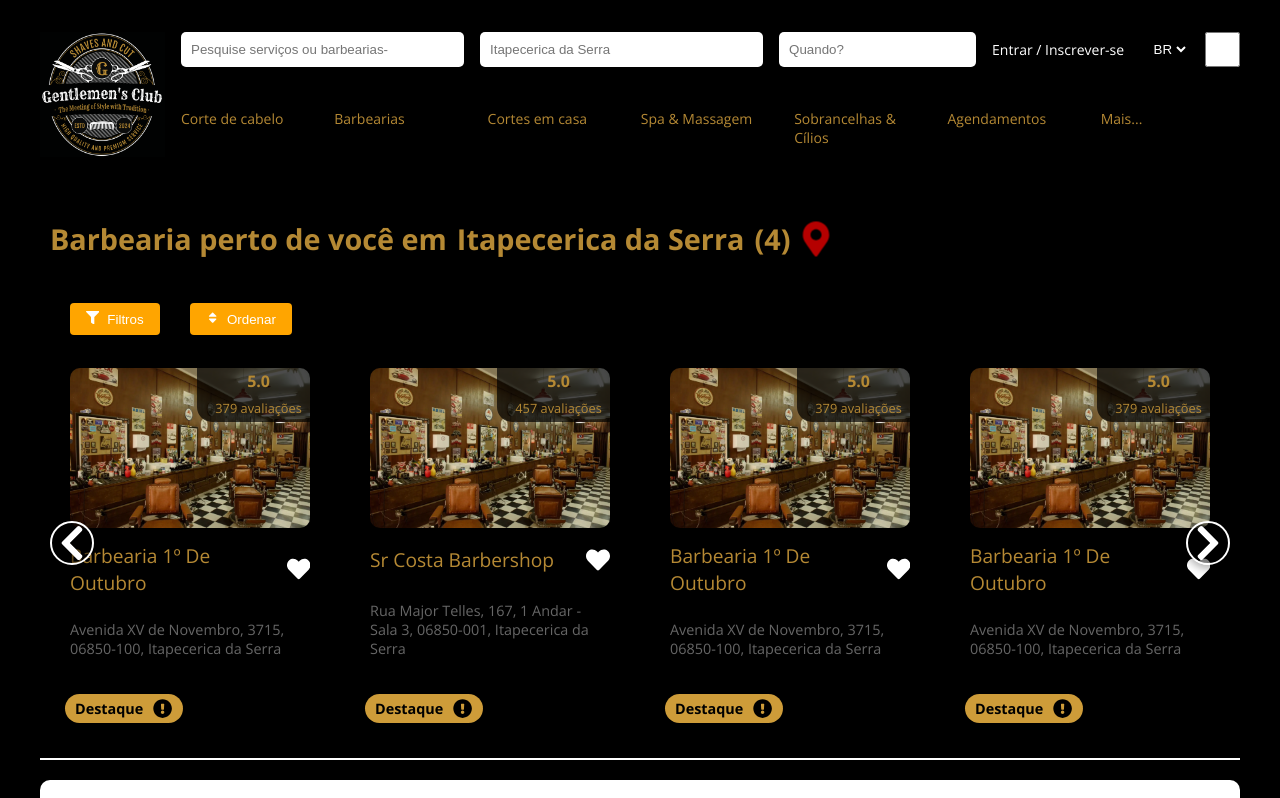
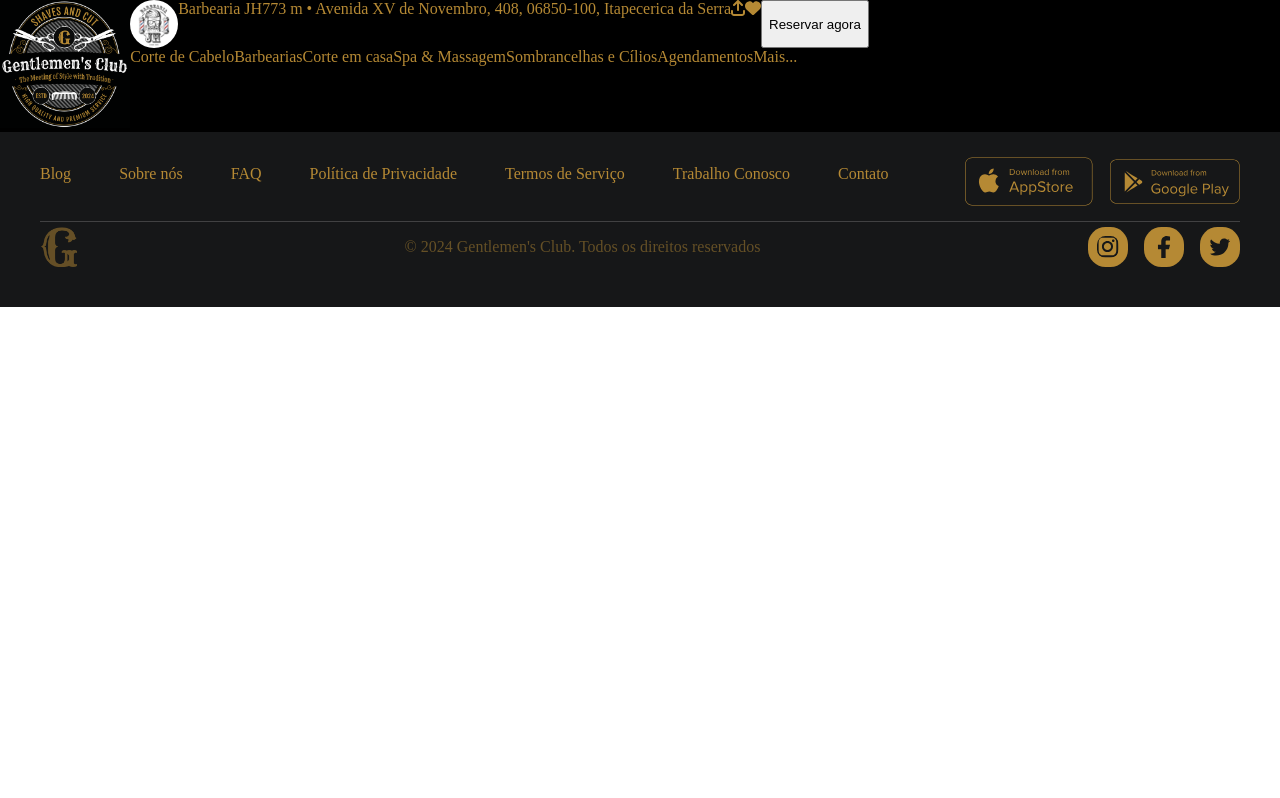
Before and after one commit to Git-Hub-Gentlemen-s-Club/GentlemensClub, a React (Vite) app in the folder gentlemens-club-app/: page / in a window 1280 px wide. Shown: the top 798 px of the page. Built offline with nearby package versions, Linux system fonts and the light colour scheme.

Commit message:
Inicio da pagina da barbearia

```diff
--- a/gentlemens-club-app/src/App.jsx
+++ b/gentlemens-club-app/src/App.jsx
@@ -10,6 +10,7 @@
 import Pagination from "./components/Pagination"; // Importando o componente Pagination
 import InformationCard from "./components/InformationCard"; // Importando o componente InformationCard
 import './App.css'; // Incluindo os estilos atualizados
+import BarberShopSelected from "./components/BarberShopSelected";
 
 function App() {
     const city = "Itapecerica da Serra";
@@ -34,8 +35,8 @@
 
     return (
         <>
-            <GlobalStyle />
-            <Header />
+            {/* <GlobalStyle /> */}
+            {/* <Header />
             <div className="container">
                 <LocationHeader city={city} />
                 <div className="carousel-wrapper">
@@ -53,7 +54,8 @@
                 <BarberInfoCard barberData={barberData} />
             </div>
             <Pagination currentPage={currentPage} totalPages={totalPages} onPageChange={handlePageChange} />
-            <InformationCard city={city} /> {/* Adicionando o componente InformationCard */}
+            <InformationCard city={city} /> Adicionando o componente InformationCard */}
+            <BarberShopSelected />
             <Footer />
         </>
     );
--- /dev/null
+++ b/gentlemens-club-app/src/components/BarberShopSelected.jsx
@@ -0,0 +1,151 @@
+import Logo from '../assets/LogoGentlemensClub.png'
+import BarbershopLogo from '../assets/barbeariaJH.jpg'
+import { faHeart, faArrowUpFromBracket } from '@fortawesome/free-solid-svg-icons';
+import { FontAwesomeIcon } from '@fortawesome/react-fontawesome';
+
+import styled from "styled-components"
+
+const barberShopSelected = styled.div`
+    background-color: #000;
+    `
+const Header = styled.header`
+    background-color: #000;
+    display: flex;
+    flex-direction: row;
+    color: #B58934;
+    `
+const LogoDiv = styled.div`
+    `
+const HeaderDiv = styled.div`
+    `
+const ImgDiv = styled.div`
+    display: flex;
+    flex-direction: row;
+    `
+const ImgEnderecoDiv = styled.div`
+    display: block;
+`
+const LinkDiv = styled.div`
+    `
+const LogoImg = styled.img`
+    width: auto;
+    height: 8rem;
+    `
+const LogoBarbershop = styled.img`
+    width: auto;
+    height: 3rem;
+    border-radius: 50%;
+    `
+const Link = styled.a`
+    `
+
+const response = {
+    name: "Barbearia JH",
+    address: "773 m • Avenida XV de Novembro, 408, 06850-100, Itapecerica da Serra",
+    telephone: "(11) 93779-9840",
+    openingHours: {
+        mon: ["10:00 - 13:30", "14:30 - 19:30"],
+        tue: ["10:00 - 13:30", "14:30 - 20:00"],
+        wed: ["10:00 - 13:30", "14:30 - 19:30"],
+        thu: ["10:00 - 13:30", "14:30 - 20:00"],
+        fri: ["10:00 - 13:30", "14:30 - 19:30"],
+        sat: ["10:00 - 13:00", "14:00 - 17:00"],
+        sun: null
+    },
+    team: [{ name: "Rafael Santos", img: 'path' }, { name: "Marcos Souza", img: 'path' }, { name: "Pedro Camargo", img: 'path' }],
+    location: "Localização do estabelicimento",
+    socialLinks: {
+        facebook: 'link',
+        xuitter: 'link',
+        instagram: 'link'
+    },
+    reviews: {
+        rate: 5.0,
+        total: 220,
+        fiveStars: 217,
+        fourStars: 3,
+        threeStars: 0,
+        twoStars: 0,
+        oneStars: 0
+    },
+    services: {
+        popularServices: [
+            {
+                name: 'Corte de cabelo (Moderno e clássico)',
+                description: 'O não comparecimento e cancelamentos consecutivos implicará no pagamento d…',
+                value: 70.00,
+                time: "1h 20m"
+            },
+            {
+                name: 'Corte de cabelo',
+                description: 'Somente o corte de cabelo',
+                value: 50.00,
+                time: "1h 20m"
+            },
+            {
+                name: 'Corte + barba ( barba S/toalha e cabelo S/lavagem)',
+                description: 'Corte de cabelo sem lavagem, serviço de barba sem toalha quente, ambos feitos d…',
+                value: 90.00,
+                time: "1h 45m"
+            },
+        ],
+        anotherServices: [
+            {
+                name: 'Taxa sobre cancelamento e não comparecimento.',
+                description: 'O não comparecimento implicará no pagamento do valor do corte.',
+                value: 70.00,
+                time: "5m"
+            }
+        ],
+        hair: [
+            {
+                name: 'Corte de cabelo (Moderno e clássico)',
+                description: 'O não comparecimento e cancelamentos consecutivos implicará no pagamento d…',
+                value: 70.00,
+                time: "1h 20m"
+            },
+            {
+                name: 'Corte Infantil (2 aos 10 ) idade.',
+                description: 'Nosso profissional tem bastante experiência com cortes infantil 😁',
+                value: 50.00,
+                time: "1h"
+            },
+        ],
+    },
+}
+
+
+const BarberShopSelected = () => {
+    return (
+        <barberShopSelected>
+            <Header>
+                <LogoDiv>
+                    <LogoImg src={Logo} alt="Logo Gentlemen's Club" />
+                </LogoDiv>
+                <HeaderDiv>
+                    <ImgDiv>
+                        <LogoBarbershop src={BarbershopLogo} alt="Logo Gentlemen's Club" />
+                        <ImgEnderecoDiv>
+                            {response.name}
+                            {response.address}
+                        </ImgEnderecoDiv>
+                        <FontAwesomeIcon icon={faArrowUpFromBracket} />
+                        <FontAwesomeIcon icon={faHeart} />
+                        <button>Reservar agora</button>
+                    </ImgDiv>
+                    <LinkDiv>
+                        <Link>Corte de Cabelo</Link>
+                        <Link>Barbearias</Link>
+                        <Link>Corte em casa</Link>
+                        <Link>Spa & Massagem</Link>
+                        <Link>Sombrancelhas e Cílios</Link>
+                        <Link>Agendamentos</Link>
+                        <Link>Mais...</Link>
+                    </LinkDiv>
+                </HeaderDiv>
+            </Header>
+        </barberShopSelected>
+    )
+}
+
+export default BarberShopSelected
```
